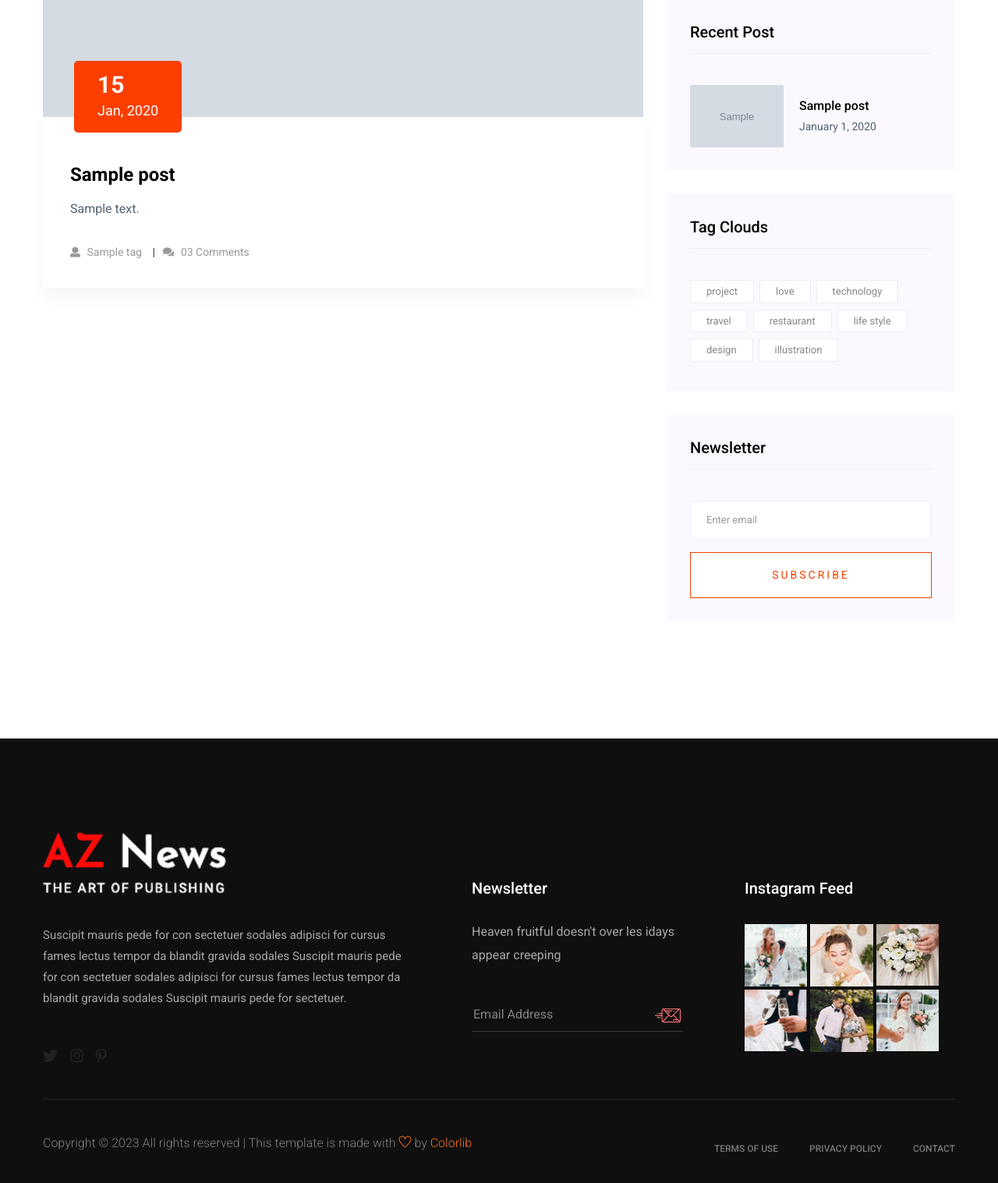
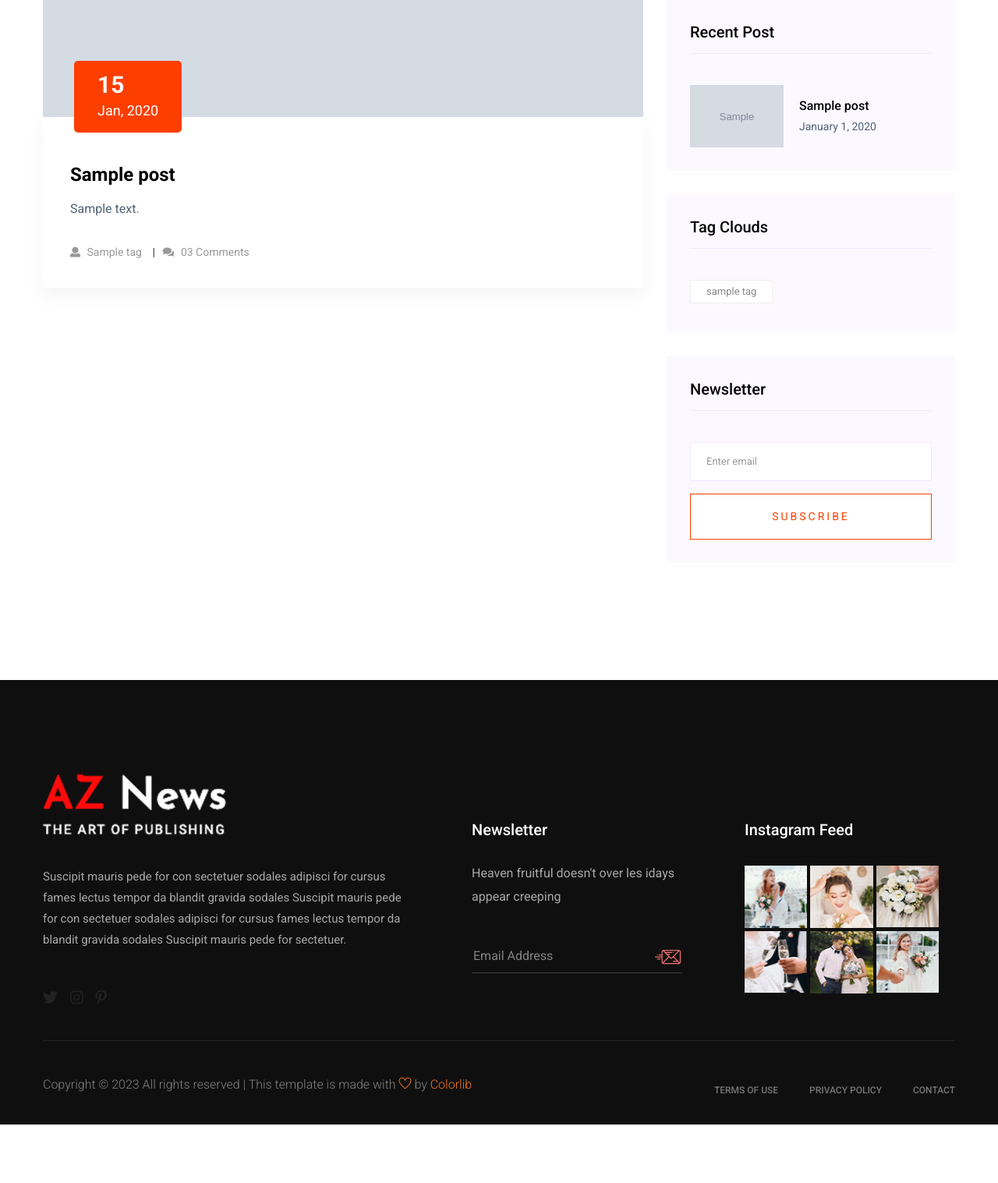
Before and after one commit to SaugatMgr/News-Portal-Project, a Django app: page /post-list/ in a window 1280 px wide. Shown: the part 807-2324 px from the top of the page at 78% size. After the commit the page ends 2249 px from the top, so only its background shows below. Run offline with Django 4.2, Linux system fonts and the light colour scheme; tables that the repository leaves empty hold one stand-in row (values such as "Sample post"); grey boxes marked "Sample" are stand-in pictures; some libraries are stand-ins or nearby versions.

Commit message:
displayed our news tags

```diff
--- a/templates/AZnews/main/list/right/tags.html
+++ b/templates/AZnews/main/list/right/tags.html
@@ -1,29 +1,10 @@
 <aside class="single_sidebar_widget tag_cloud_widget">
     <h4 class="widget_title">Tag Clouds</h4>
     <ul class="list">
-        <li>
-            <a href="#">project</a>
-        </li>
-        <li>
-            <a href="#">love</a>
-        </li>
-        <li>
-            <a href="#">technology</a>
-        </li>
-        <li>
-            <a href="#">travel</a>
-        </li>
-        <li>
-            <a href="#">restaurant</a>
-        </li>
-        <li>
-            <a href="#">life style</a>
-        </li>
-        <li>
-            <a href="#">design</a>
-        </li>
-        <li>
-            <a href="#">illustration</a>
-        </li>
+        {% for tag in tags %}
+            <li>
+                <a href="{% url 'post-by-tag' tag.pk %}">{{ tag.name|lower }}</a>
+            </li>
+        {% endfor %}
     </ul>
 </aside>
```
